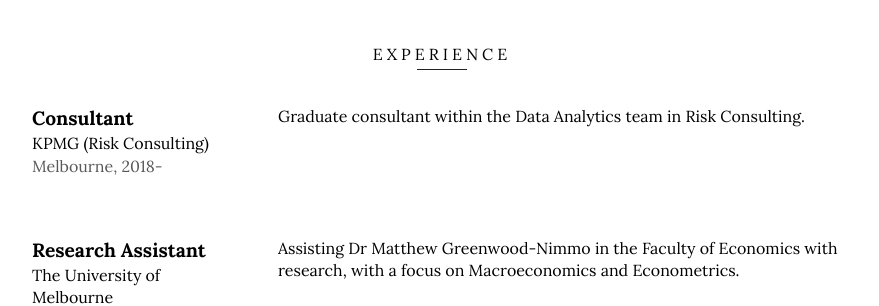
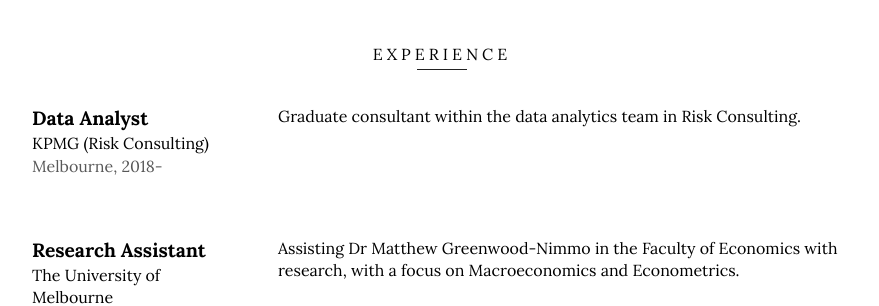
Before and after one commit to rcushen/resume, a Jekyll site: the page built from index.html, in a window 1280 px wide. Shown: the part 542-848 px from the top of the page, without its empty margins (198-1077 px from the left). Built offline with Jekyll 4.4.1, drawn with Linux system fonts in a browser that asks for light colours.

Commit message:
Updated KPMG role.

```diff
--- a/_data/jobs.yml
+++ b/_data/jobs.yml
@@ -1,7 +1,7 @@
--   title: Consultant
+-   title: Data Analyst
     company: KPMG (Risk Consulting)
     period: Melbourne, 2018-
-    description: Graduate consultant within the Data Analytics team in Risk Consulting.
+    description: Graduate consultant within the data analytics team in Risk Consulting.
 
 -   title: Research Assistant
     company: The University of Melbourne
```
